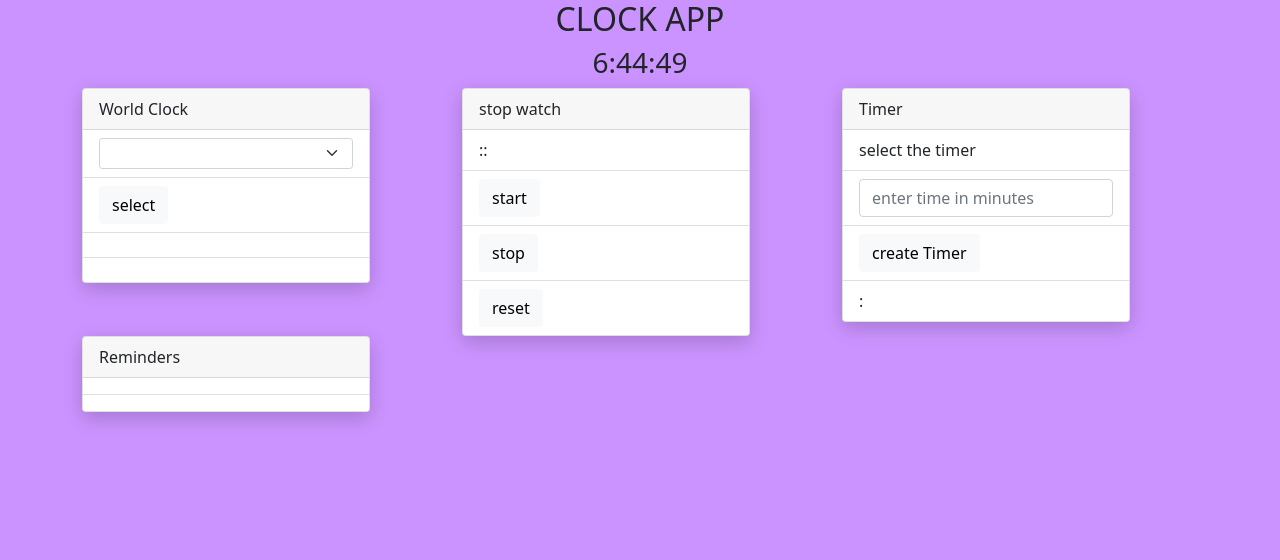
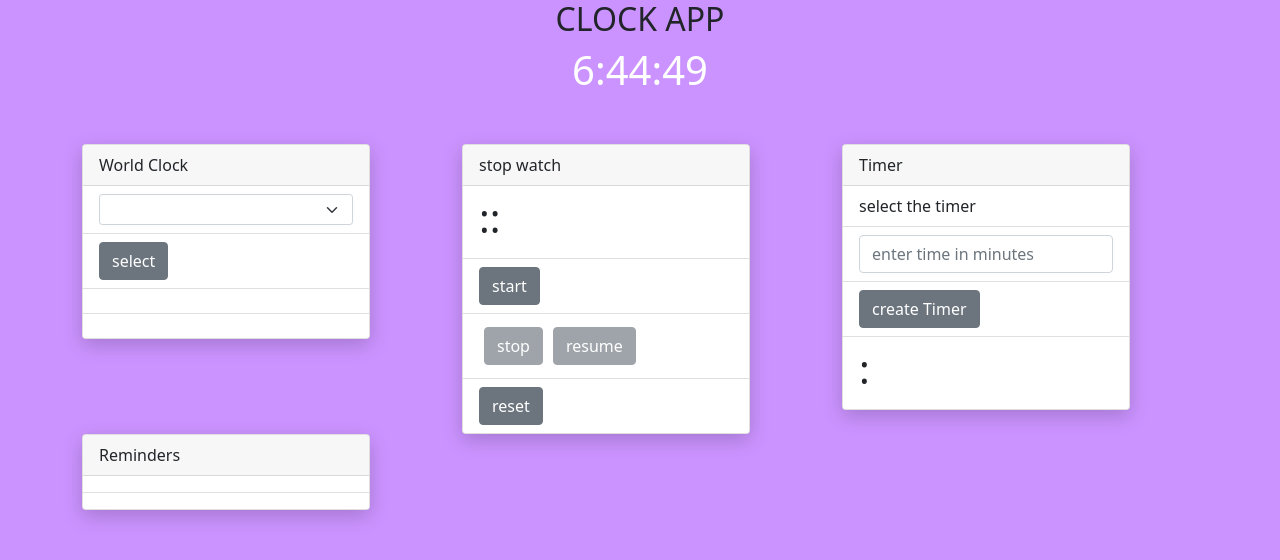
Before and after one commit to deepakbelamana/Clock-App, an Angular app: page /home in a window 1280 px wide. Shown: the top 560 px of the page. Built offline with nearby package versions, Linux system fonts and the light colour scheme.

Commit message:
ng build

```diff
--- a/src/app/home/home.component.html
+++ b/src/app/home/home.component.html
@@ -1,5 +1,5 @@
-<h3 style="display: flex; justify-content: center;">{{time}}</h3>
-<div class="container ">
+<h1 style="display: flex; justify-content: center;color: white;">{{time}}</h1>
+<div class="container" style="margin-top: 50px;" >
  <div class="row">
      <div class="col">
         <div class="card" style="width: 18rem;">
@@ -11,7 +11,7 @@
     <option selected>select the location</option>
     <option *ngFor="let loc of location">{{loc}}</option>
     </select></li>
-    <li class="list-group-item"><button class="btn btn-light" (click)="timezone()" >select</button></li>
+    <li class="list-group-item"><button class="btn btn-secondary" (click)="timezone()" >select</button></li>
     <li class="list-group-item"><h2>{{selected_location}}</h2></li>
     <li class="list-group-item"><h4>{{timeat_location}}</h4></li>
    </ul>
@@ -23,10 +23,10 @@
            stop watch
         </div>
         <ul class="list-group list-group-flush">
-            <li class="list-group-item">{{stopwatch_hrs}}:{{stopwatch_min}}:{{stopwatch_sec}}</li>
-            <li class="list-group-item"><button class="btn btn-light" (click)="start_stopwatch()">start</button></li>
-            <li class="list-group-item"><button class="btn btn-light" (click)="stop_stopwatch()">stop</button></li>
-            <li class="list-group-item"><button class="btn btn-light" (click)="reset_stopwatch()">reset</button></li>
+            <li class="list-group-item"><h1>{{stopwatch_hrs}}:{{stopwatch_min}}:{{stopwatch_sec}}</h1></li>
+            <li class="list-group-item"><button class="btn btn-secondary" (click)="start_stopwatch()" [disabled]="isdisabled">start</button></li>
+            <li class="list-group-item"><button class="btn btn-secondary" (click)="stop_stopwatch()" [disabled]="is_stop_disabled" style="margin:5px;">stop</button><button class="btn btn-secondary"(click)="resume_stopwatch()" [disabled]="is_resume_disabled" style="margin:5px;" >resume</button></li>
+            <li class="list-group-item"><button class="btn btn-secondary" (click)="reset_stopwatch()">reset</button></li>
         </ul>
 
     </div>
@@ -41,8 +41,8 @@
                 <label> select the timer</label>
             </li>
             <li class="list-group-item"><input class="form-control" type="text" placeholder="enter time in minutes"  [(ngModel)]="timer" /></li>
-            <li class="list-group-item"><button class="btn btn-light" (click)="create_timer()">create Timer</button></li>
-            <li class="list-group-item">{{timer}}:{{timer_seconds}}</li>
+            <li class="list-group-item"><button class="btn btn-secondary" (click)="create_timer()" [disabled]="create_timer_isdisabled">create Timer</button></li>
+            <li class="list-group-item"><h1>{{timer}}:{{timer_seconds}}</h1></li>
         </ul>
 
     </div>
--- a/src/app/home/home.component.ts
+++ b/src/app/home/home.component.ts
@@ -20,6 +20,12 @@ export class HomeComponent implements OnInit {
    public stopwatch_min:any;
    public stopwatch_sec:any;
    public stopwatch:any;
+   public stop_and_pause:any="pause";
+   public isdisabled:boolean=false
+   public is_stop_disabled:boolean=true;
+   public is_resume_disabled:boolean=true;
+   public create_timer_isdisabled:boolean=false;
+
   ngOnInit(): void {
      setInterval(()=>
      {
@@ -428,6 +434,7 @@ export class HomeComponent implements OnInit {
   {
        this.timer_seconds=60;
        this.timer--;
+       this.create_timer_isdisabled=!this.create_timer_isdisabled;
       var timerset= setInterval(()=>
        {
           this.timer_seconds--;
@@ -444,11 +451,13 @@ export class HomeComponent implements OnInit {
             this.timer_seconds=0;
             clearTimeout(timerset);
             alert("timer");
+            this.create_timer_isdisabled=!this.create_timer_isdisabled;
           }
        },1000)
   }
   start_stopwatch()
   {
+
       this.stopwatch_hrs=0;
       this.stopwatch_min=0;
       this.stopwatch_sec=0;
@@ -461,18 +470,47 @@ export class HomeComponent implements OnInit {
            this.stopwatch_sec=0;
          }
      },1000)
+     this.isdisabled=!this.isdisabled;
+     this.is_stop_disabled=!this.is_stop_disabled;
+
   }
+    resume_stopwatch()
+    {
+      this.stopwatch= setInterval(()=>
+      {
+          this.stopwatch_sec++;
+          if(this.stopwatch_sec==60)
+          {
+            this.stopwatch_min++;
+            this.stopwatch_sec=0;
+          }
+      },1000)
+      this.stop_and_pause="pause";
+      this.is_stop_disabled=!this.is_stop_disabled;
+      this.is_resume_disabled=!this.is_resume_disabled;
+    }
   stop_stopwatch()
   {
-    clearInterval(this.stopwatch);
+
+
+      this.stop_and_pause="resume";
+      clearInterval(this.stopwatch);
+      this.is_stop_disabled=!this.is_stop_disabled;
+      this.is_resume_disabled=!this.is_resume_disabled;
 
   }
+
 
   reset_stopwatch()
   {
       this.stopwatch_hrs=0;
       this.stopwatch_min=0;
       this.stopwatch_sec=0;
+      clearInterval(this.stopwatch);
+      this.isdisabled=!this.isdisabled
+      this.is_stop_disabled=!this.is_stop_disabled;
+      this.is_resume_disabled=!this.is_resume_disabled;
+      this.stop_and_pause="pause";
   }
 
 
```
